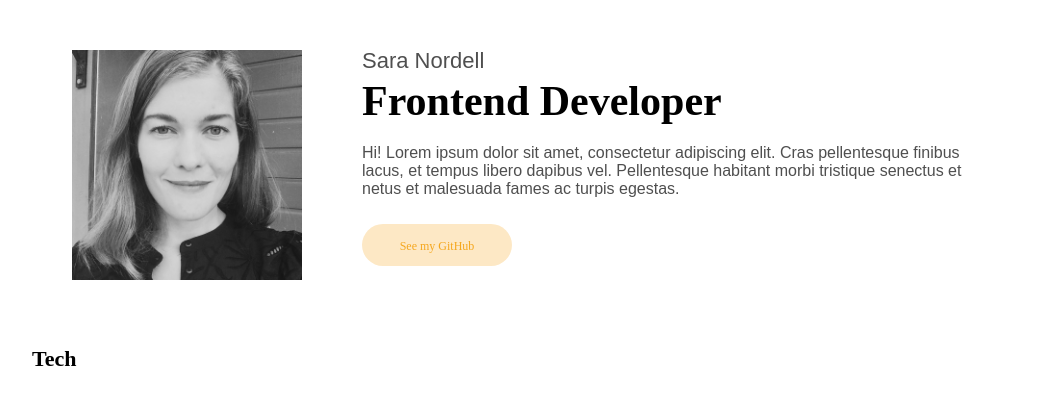
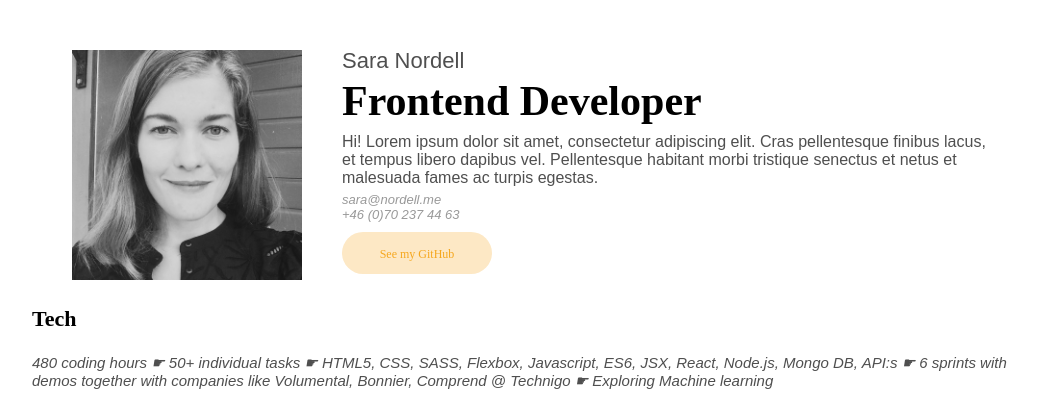
Before and after one commit to NordellS/portfolio, a React app: page / in a window 1280 px wide. Shown: the top 396 px of the page, without its empty margins (118-1161 px from the left). Built offline with nearby package versions, Linux system fonts and the light colour scheme.

Commit message:
added contactInfo

```diff
--- a/src/components/StartPage/aboutMePresentation.js
+++ b/src/components/StartPage/aboutMePresentation.js
@@ -19,6 +19,10 @@
           Pellentesque habitant morbi tristique senectus et netus et
           malesuada fames ac turpis egestas.
           </p>
+          <div className="contactInfo">
+            <p>sara@nordell.me</p>
+            <p>+46 (0)70 237 44 63</p>
+          </div>
           <ToGithubButton />
         </div>
       </div>
--- a/src/components/casesJson.json
+++ b/src/components/casesJson.json
@@ -14,7 +14,7 @@
 			"image": "images/career-page.png",
 			"headline": "Career Page built in React using internal APIs. Client: Comprend.",
 			"about": "Lorem ipsum dolor sit amet, consectetur adipiscing elit.",
-			"code": ["Something4", "Something4", "Something4", "Something4"],
+			"code": ["Something2", "Something2", "Something2", "Something2"],
 			"toolbox": ["Something2", "Something2", "Something2", "Something2"],
 			"moreInfo": "More"
 		},
@@ -32,7 +32,7 @@
 			"image": "images/onepager.png",
 			"headline": "One-pager in HTML and CS5# using Flexbox. Client: Volumental.",
 			"about": "Lorem ipsum dolor sit amet, consectetur adipiscing elit.",
-			"code": ["Something2", "Something2", "Something2", "Something2"],
+			"code": ["Something4", "Something4", "Something4", "Something4"],
 			"toolbox": ["Something4", "Something4", "Something4", "Something4"],
 			"moreInfo": "More"
 		},
--- a/src/index.css
+++ b/src/index.css
@@ -53,20 +53,31 @@
 .aboutContainer p{
   font-size: 16px;
   font-weight: 300;
+  margin: 5px 0;
+
 }
 
 .aboutContainerText{
   display: flex;
   flex-direction: column;
-  padding: 20px;
+  padding: 20px 20px 0 0;
+}
+
+.contactInfo p{
+  margin: 0;
+  font-size: 13px;
+  font-style: italic;
+  color: #999999;
 }
 
 .aboutContainerImage img{
   height: 230px;
   width: auto;
   object-fit: contain;
-  padding: 40px;
+  padding: 40px 40px 0 40px;
 }
+
+
 
 /* ------------------STARTPAGE: TechPresentation------------------ */
 
```
